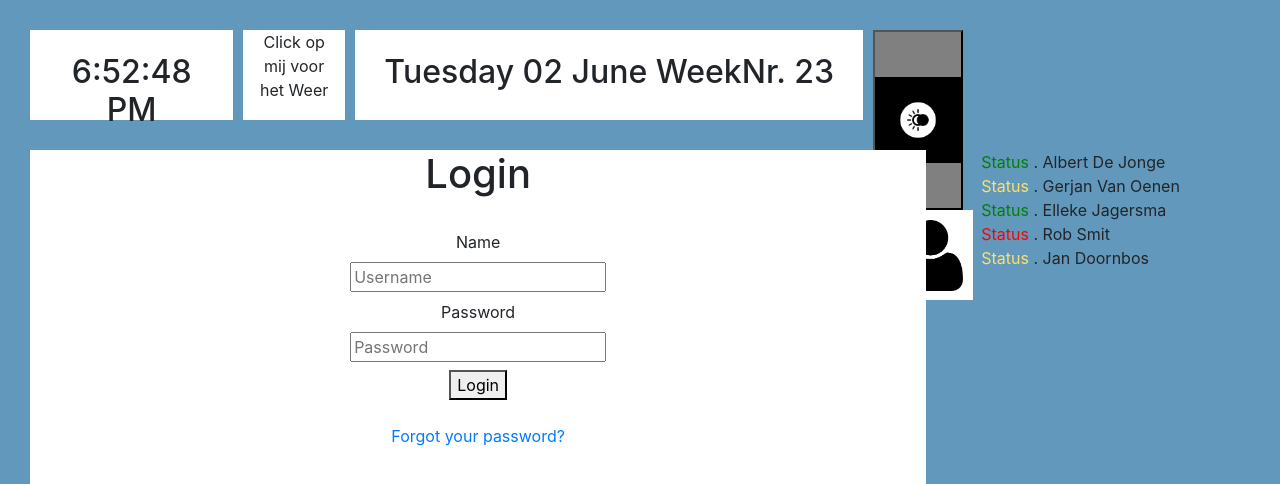
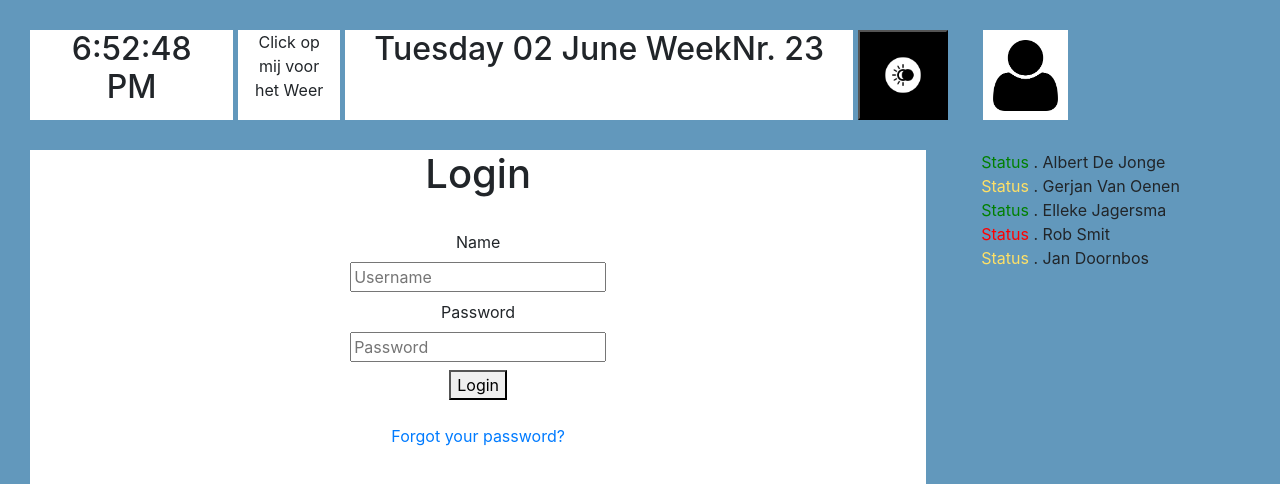
Before and after one commit to MarkBenjamins/Project-Inovate-P4, a PHP site: page /Display/Test_loginPage.html in a window 1280 px wide. Shown: the top 484 px of the page. Run offline with PHP 8.4, Linux system fonts and the light colour scheme.

Commit message:
Presentatie fix

```diff
--- a/Innovate/Css/style.css
+++ b/Innovate/Css/style.css
@@ -21,22 +21,22 @@ body
 {
     height: 100%;
     background-color: white;
-    margin-right: 10px;
+    margin-right: 5px;
     /* margin-left: 10px; */
     text-align: center;
 }
 
-.white h2
+/* .white h2
 {
     position: relative;
     top: 25%;
-}
+} */
 
 .buttonlogin
 {
     height: 90px;
     width: 85px;
-    vertical-align: middle;
+    /* vertical-align: middle; */
     text-align: center;
     float: left;
     padding: 10px;
@@ -59,7 +59,7 @@ body
     height: 100%;
     width: 90px;
     background-color: grey;
-    /*float: left;*/
+    float: left;
     margin-left: -15px;
     margin-right: 35px;
     padding: 0;
@@ -110,7 +110,7 @@ body
     width: 5%;
     height: 100%;
     margin-bottom: 20px;
-    /*float: left;*/
+    float: left;
 }
 
 .docent
```
